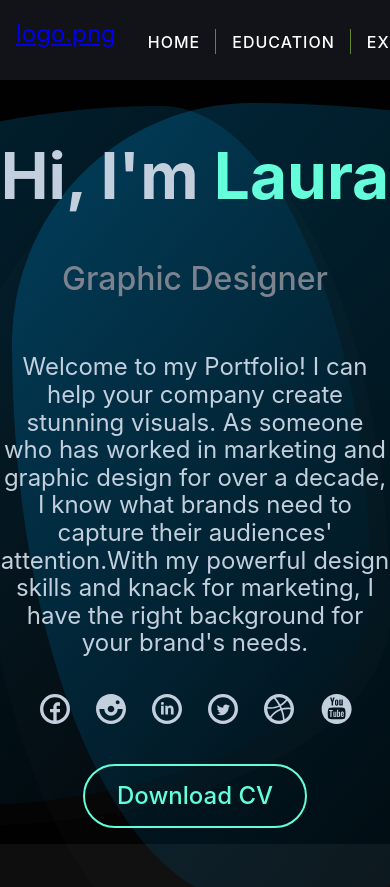
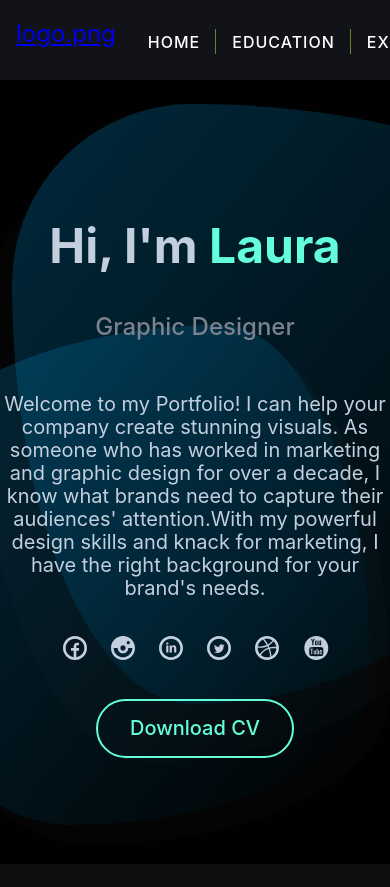
Before and after one commit to ArnaldoGonzalez81318/Graphic-Design-Portfolio, a React (Create React App) app: page / in a window 390 px wide. Shown: the top 887 px of the page. Built offline with nearby package versions, Linux system fonts and the light colour scheme.

Commit message:
Update greeting.css

```diff
--- a/src/components/greeting/greeting.css
+++ b/src/components/greeting/greeting.css
@@ -117,3 +117,45 @@
   color: #010101;
   scale: 1.1;
 }
+
+@media screen and (max-width: 768px) {
+  .greeting-section {
+    height: calc(100vh - 60px);
+    /* 60px is the height of the header */
+  }
+
+  .greeting-shape-1 {
+    width: 600px;
+    height: 600px;
+  }
+
+  .greeting-shape-2 {
+    width: 500px;
+    height: 500px;
+  }
+
+  .greeting-container {
+    max-width: 40rem;
+  }
+
+  .greeting-name {
+    font-size: 3rem;
+  }
+
+  .greeting-role {
+    font-size: 1.5rem;
+  }
+
+  .greeting-description {
+    font-size: 1.25rem;
+  }
+
+  .greeting-social-links a svg {
+    width: 2rem;
+    height: 2rem;
+  }
+
+  .greeting-resume a {
+    font-size: 1.25rem;
+  }
+}
```
